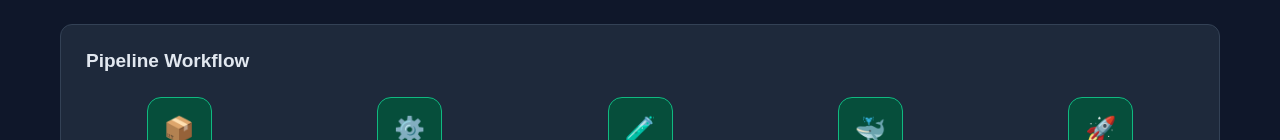
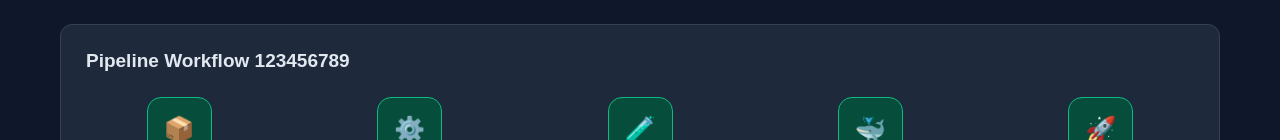
Before and after one commit to thanhnguyen-star/Demo-CI-CD, a plain HTML site: page index.html in a window 1280 px wide. Shown: the part 231-371 px from the top of the page. Drawn offline with Linux system fonts and the light colour scheme.

Commit message:
update code

```diff
--- a/index.html
+++ b/index.html
@@ -241,7 +241,7 @@ th {
 </div>
 
 <div class="section">
-    <h2>Pipeline Workflow</h2>
+    <h2>Pipeline Workflow 123456789</h2>
 
     <div class="pipeline" id="pipeline">
 
```
